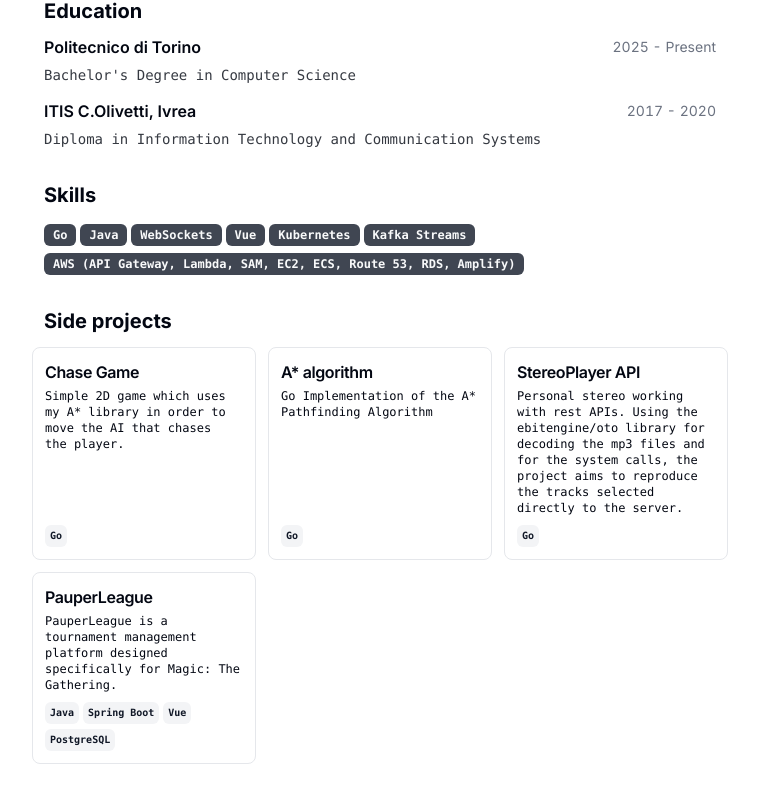
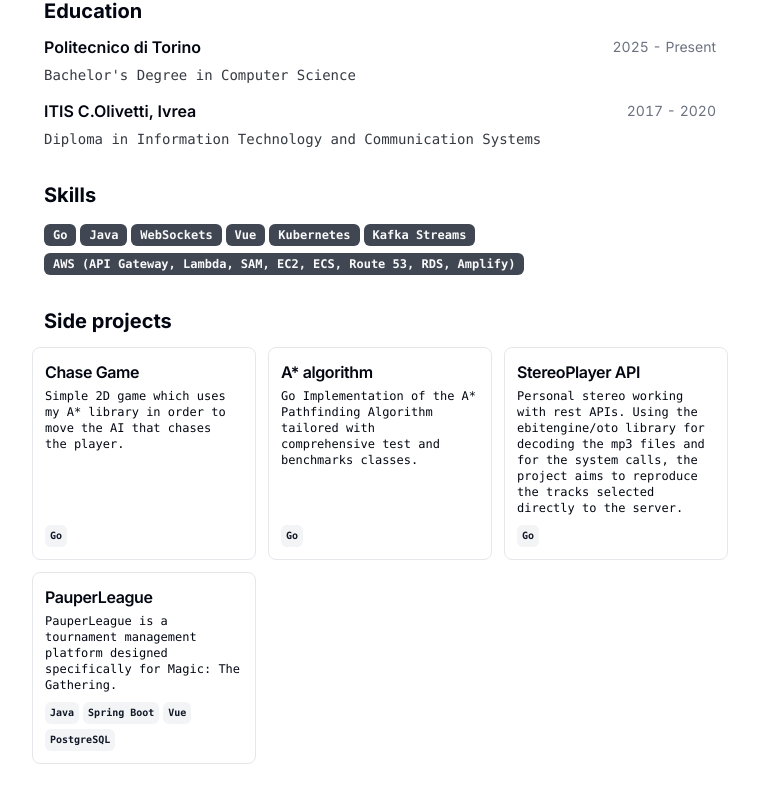
Before and after one commit to matteo00gm/CV_Matteo_Grosso, a Next.js app: page / in a window 1280 px wide. Shown: the part 1055-1857 px from the top of the page, without its empty margins (260-1019 px from the left). Built offline with nearby package versions, Linux system fonts and the light colour scheme.

Commit message:
better A* description

```diff
--- a/src/data/resume-data.tsx
+++ b/src/data/resume-data.tsx
@@ -149,7 +149,7 @@ export const RESUME_DATA = {
         "Go",
       ],
       description:
-        "Go Implementation of the A* Pathfinding Algorithm",
+        "Go Implementation of the A* Pathfinding Algorithm tailored with comprehensive test and benchmarks classes.",
       logo: ConsultlyLogo,
       link: {
         label: "",
```
